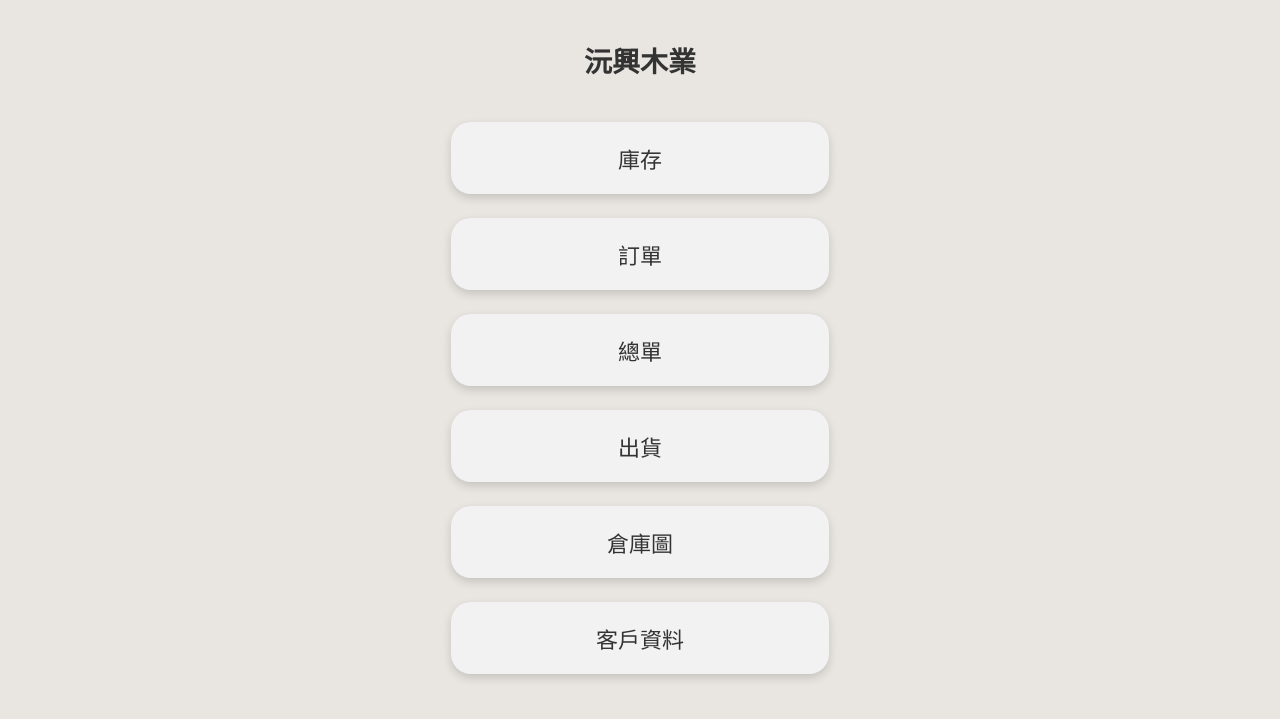
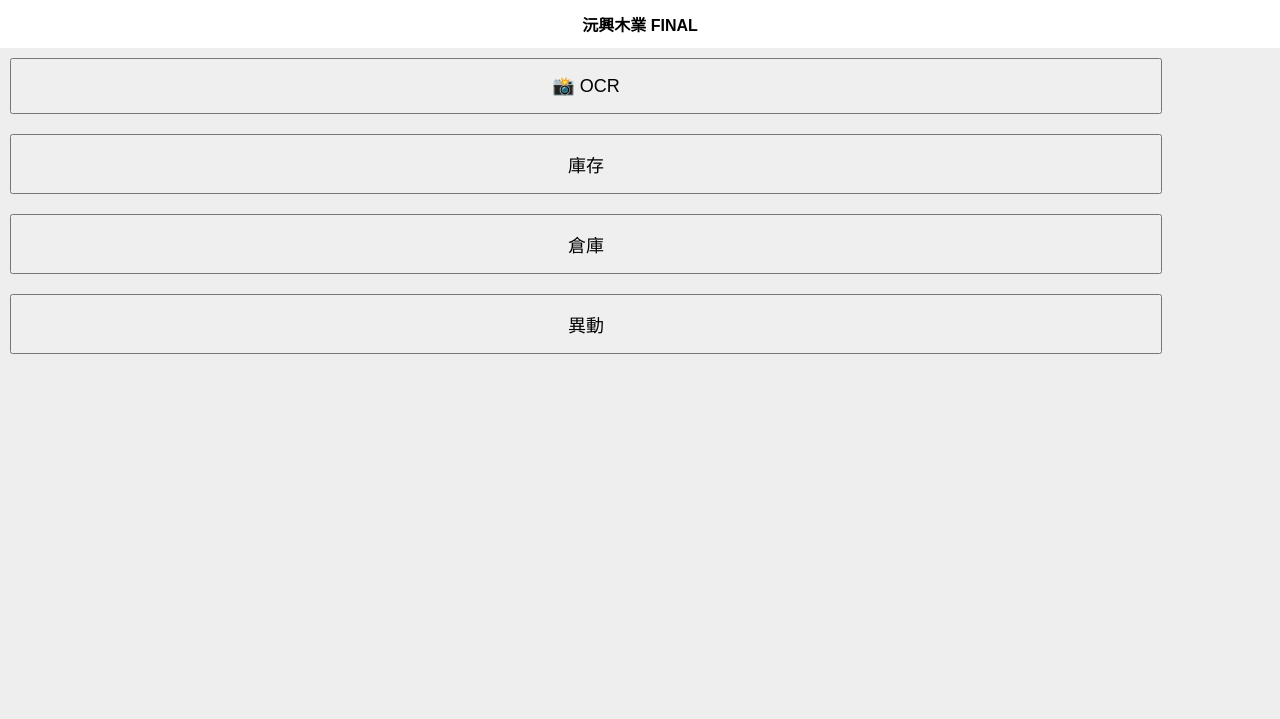
Before and after one commit to x0937952700-cmd/YUANXING, a Python web app: template templates/index.html in a window 1280 px wide. Shown: the top 719 px of the page. Run offline with Jinja, Linux system fonts and the light colour scheme; the template is opened without the code that fills it, so the values that code supplies are empty.

Commit message:
Update index.html

```diff
--- a/templates/index.html
+++ b/templates/index.html
@@ -2,85 +2,120 @@
 <html lang="zh-Hant">
 <head>
 <meta charset="UTF-8">
-<meta name="viewport" content="width=device-width, initial-scale=1">
-
-<title>沅興木業</title>
+<meta name="viewport" content="width=device-width">
+<title>沅興木業 FINAL</title>
 
 <style>
-body{
-    margin:0;
-    background:#e9e6e1;
-    font-family:Arial, sans-serif;
-    display:flex;
-    flex-direction:column;
-    align-items:center;
-}
-
-/* ===== 標題 ===== */
-.title{
-    margin-top:40px;
-    font-size:28px;
-    font-weight:bold;
-    color:#333;
-}
-
-/* ===== 容器 ===== */
-.menu{
-    margin-top:30px;
-    width:100%;
-    max-width:420px;
-    display:flex;
-    flex-direction:column;
-    align-items:center;
-}
-
-/* ===== 按鈕 ===== */
-.menu-btn{
-    width:90%;
-    padding:20px;
-    margin:12px 0;
-    border:none;
-    border-radius:20px;
-    font-size:22px;
-    background:#f2f2f2;
-    color:#333;
-    box-shadow:0 4px 10px rgba(0,0,0,0.15);
-    transition:0.2s;
-}
-
-.menu-btn:active{
-    transform:scale(0.96);
-    box-shadow:0 2px 5px rgba(0,0,0,0.2);
-}
+body{margin:0;background:#eee;font-family:Arial}
+.top{background:#fff;padding:12px;text-align:center;font-weight:bold}
+.btn{width:90%;padding:15px;margin:10px;font-size:18px}
+.card{background:#fff;margin:10px;padding:10px;border-radius:10px}
+.row{display:flex;justify-content:space-between;padding:8px;border-bottom:1px solid #ddd}
+.red{color:red}.green{color:green}
+.grid{display:grid;grid-template-columns:repeat(6,1fr);gap:5px}
+.cell{height:60px;background:#ddd;display:flex;align-items:center;justify-content:center}
+.fade{animation:fade .3s}
+@keyframes fade{from{opacity:0}to{opacity:1}}
 </style>
 </head>
 
 <body>
 
-<!-- ===== 標題（置中） ===== -->
-<div class="title">沅興木業</div>
+<div class="top">沅興木業 FINAL</div>
 
-<!-- ===== 主選單 ===== -->
-<div class="menu">
+<button class="btn" onclick="pick()">📸 OCR</button>
+<button class="btn" onclick="inv()">庫存</button>
+<button class="btn" onclick="wh()">倉庫</button>
+<button class="btn" onclick="act()">異動</button>
 
-    <button class="menu-btn" onclick="goPage('inventory')">庫存</button>
+<input type="file" id="file" multiple style="display:none">
 
-    <button class="menu-btn" onclick="goPage('orders')">訂單</button>
-
-    <button class="menu-btn" onclick="goPage('master')">總單</button>
-
-    <button class="menu-btn" onclick="goPage('ship')">出貨</button>
-
-    <button class="menu-btn" onclick="goPage('warehouse')">倉庫圖</button>
-
-    <button class="menu-btn" onclick="goPage('customers')">客戶資料</button>
-
-</div>
+<div id="app"></div>
 
 <script>
-function goPage(page){
-    alert("準備進入：" + page + "（之後我可以幫你接完整系統）");
+let all=[]
+
+function pick(){file.click()}
+
+file.onchange=async e=>{
+ for(let f of e.target.files){
+  let fd=new FormData()
+  fd.append("file",f)
+  let r=await fetch('/api/upload_ocr',{method:'POST',body:fd})
+  let j=await r.json()
+  j.lines.forEach(l=>all.push({t:l,c:j.confidence}))
+ }
+ renderOCR()
 }
+
+function renderOCR(){
+ let h='<div class="card">'
+ all.forEach((l,i)=>{
+  let c=l.c>0.8?'green':l.c>0.5?'':'red'
+  h+=`<div class="row ${c}">
+  <input value="${l.t}" onchange="edit(${i},this.value)">
+  <span>${(l.c*100).toFixed(0)}%</span>
+  </div>`
+ })
+ h+='</div><button class="btn" onclick="save()">入庫</button>'
+ app.innerHTML=h
+}
+
+function edit(i,v){
+ fetch('/api/ocr_learn',{method:'POST',headers:{'Content-Type':'application/json'},
+ body:JSON.stringify({w:all[i].t,c:v})})
+ all[i].t=v
+}
+
+async function save(){
+ for(let l of all){
+  await fetch('/api/add',{method:'POST',headers:{'Content-Type':'application/json'},
+  body:JSON.stringify({p:l.t,q:1})})
+ }
+ alert("完成")
+ all=[]
+ app.innerHTML=""
+}
+
+async function inv(){
+ let r=await fetch('/api/inventory');let j=await r.json()
+ let h='<div class="card">'
+ j.items.forEach(i=>{
+  h+=`<div class="row" onclick="loc('${i.p}')">${i.p}<span>${i.q}</span></div>`
+ })
+ h+='</div>'
+ app.innerHTML=h
+}
+
+async function wh(){
+ let r=await fetch('/api/inventory');let j=await r.json()
+ let h='<div class="card"><div class="grid">'
+ for(let i=0;i<24;i++) h+=`<div id="c${i}" class="cell"></div>`
+ h+='</div></div>'
+ app.innerHTML=h
+ j.items.forEach(i=>{
+  if(i.l) document.getElementById("c"+i.l).innerText=i.p
+ })
+}
+
+function loc(p){
+ wh()
+ setTimeout(()=>{
+  document.querySelectorAll('.cell').forEach(c=>{
+   if(c.innerText==p) c.style.border="3px solid red"
+  })
+ },300)
+}
+
+async function act(){
+ let r=await fetch('/api/activity');let j=await r.json()
+ let h='<div class="card">'
+ j.items.forEach(i=>h+=`<div>${i.a} ${i.t}</div>`)
+ h+='</div>'
+ app.innerHTML=h
+}
+
+setInterval(()=>{if(app.innerHTML.includes("grid"))wh()},1000)
 </script>
 
 </body>
```
